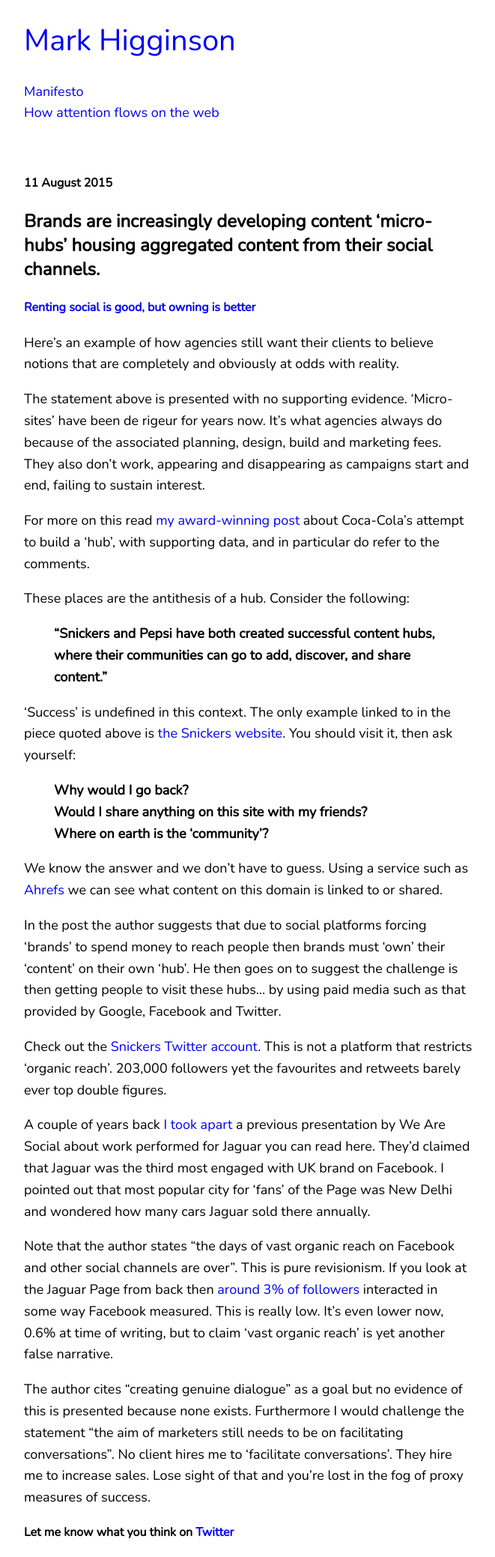
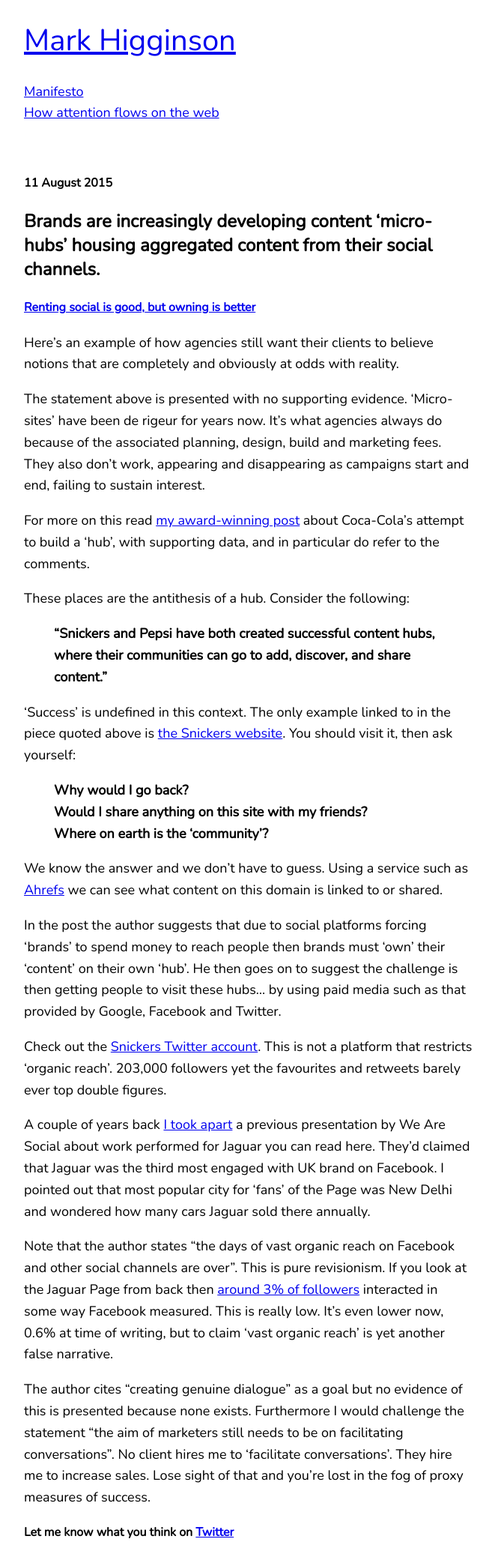
Before and after one commit to markhgn/markhgn.github.io, a Jekyll site: the page built from _posts/2015-08-11-false-agency-narratives.md, in a window 1280 px wide. Shown: the whole page at 75% size, without its empty margins (308-969 px from the left). Built offline with Jekyll 4.4.1, drawn with Linux system fonts in a browser that asks for light colours.

Commit message:
Link corrections

```diff
--- a/_posts/2015-08-11-false-agency-narratives.md
+++ b/_posts/2015-08-11-false-agency-narratives.md
@@ -11,7 +11,7 @@
 
 The statement above is presented with no supporting evidence. ‘Micro-sites’ have been de rigeur for years now. It’s what agencies always do because of the associated planning, design, build and marketing fees. They also don’t work, appearing and disappearing as campaigns start and end, failing to sustain interest.
 
-For more on this read [my award-winning post](http://sparksheet.com/should-coca-cola-quit-its-content-marketing-journey/) about Coca-Cola’s attempt to build a 'hub', with supporting data, and in particular do refer to the comments.
+For more on this read [my award-winning post](https://web.archive.org/web/20160716204439/http://sparksheet.com/should-coca-cola-quit-its-content-marketing-journey/) about Coca-Cola’s attempt to build a 'hub', with supporting data, and in particular do refer to the comments.
 
 These places are the antithesis of a hub. Consider the following:
 
--- a/css/style.css
+++ b/css/style.css
@@ -43,7 +43,7 @@
 }
 
 a:link {
-  text-decoration: none;
+  text-decoration: underline;
 }
 
 a:hover {
```
